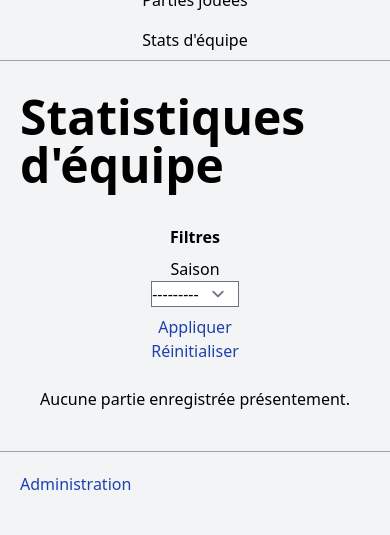
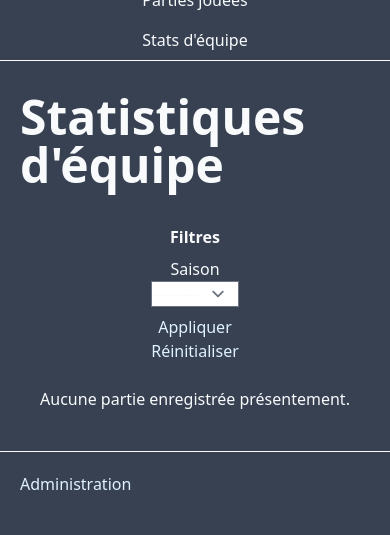
Before and after one commit to gjorando/FCS, a Django app: page /team_stats in a window 390 px wide. Shown: the part 309-844 px from the top of the page. Run offline with Django 3.2, Linux system fonts and the light colour scheme; data that the repository does not hold is empty; style sheets or scripts are compiled from the project's sources; some libraries are stand-ins or nearby versions.

Commit message:
Dark theme

```diff
--- a/stats/admin.py
+++ b/stats/admin.py
@@ -12,6 +12,7 @@
 from .models import Game, PlayerStat, Teammate, Pokemon, Season
 from .utils import prefill_game, bulk_import
 
+admin.AdminSite.site_header = "Données du FCS"
 
 DEFAULT_PLAYERS = ["Jejy", "AliceCheshir", "Leutik", "Helizen", "Renn_Kane"]
 DEFAULT_POKEMONS = ["ZERAORA", "LUCARIO", "PIKACHU", "CRAMORANT", "SNORLAX"]
--- a/stats/templates/stats/base.html
+++ b/stats/templates/stats/base.html
@@ -11,8 +11,8 @@
         <link rel="shortcut icon" type="image/png" href="{% static 'stats/img/favicon.png' %}"/>
         {% block extra_head %}{% endblock %}
     </head>
-    <body class="bg-gray-100">
-        <div class="container mx-auto flex flex-col divide-y divide-gray-400">
+    <body>
+        <div class="container mx-auto flex flex-col divide-y divide-slate-50">
         <header class="flex flex-col justify-center items-center justify-content-center lg:flex-row gap-4 lg:gap-16">
             <a href="{% url 'games_list' %}"><img class="h-28" src="{% static 'stats/img/logo.svg' %}" alt="FC Saucisse"></a>
             <h1 class="text-center font-bold text-6xl self-center">Analyseur de jeu</h1>
--- a/stats/templates/stats/game_detail_base.html
+++ b/stats/templates/stats/game_detail_base.html
@@ -1,6 +1,6 @@
 {% load stats_extra %}
 
-<div class="flex flex-col lg:flex-row divide-y lg:divide-y-0 lg:divide-x divide-gray-400">
+<div class="flex flex-col lg:flex-row divide-y lg:divide-y-0 lg:divide-x divide-slate-50">
 {% for team in game.teams %}
     <div class="p-2 grid grid-cols-2 gap-2 justify-items-stretch">
         <span class="font-bold {{ forloop.counter0|yesno:'game-detail-opponent,game-detail-ally' }}">Joueur</span>
--- a/stats/templates/stats/integer_chart.html
+++ b/stats/templates/stats/integer_chart.html
@@ -7,7 +7,7 @@
     <script src="https://cdn.jsdelivr.net/npm/chartjs-adapter-date-fns@2.0.0/dist/chartjs-adapter-date-fns.bundle.min.js"></script>
 {% endblock %}
 
-<canvas id="{{ canvas_id }}"></canvas>
+<canvas id="{{ canvas_id }}" class="chartjs"></canvas>
 <script type="module">
     {# FIXME make locales work #}
     {#import * as fr from 'https://cdn.jsdelivr.net/npm/date-fns/locale/+esm';#}
--- a/stats/templates/stats/team_stats.html
+++ b/stats/templates/stats/team_stats.html
@@ -19,7 +19,7 @@
     <div class="p-5 flex flex-col gap- md:grid md:grid-cols-5 md:justify-items-center border-2">
         <span class="font-bold md:col-span-5">Taux par pokémon adverse</span>
         {% for stat in per_opponent_winrate%}
-            <span class="text-center {% if forloop.first %}text-green-700{% elif forloop.last %}text-red-700{% endif %}">{{ stat.pokemon|pokemon_display }} : {{ stat.winrate|floatformat:1 }}%<br>({{ stat.num_games }} partie{{ stat.num_games|pluralize }})</span>
+            <span class="text-center {% if forloop.first %}best-matchup{% elif forloop.last %}worst-matchup{% endif %}">{{ stat.pokemon|pokemon_display }} : {{ stat.winrate|floatformat:1 }}%<br>({{ stat.num_games }} partie{{ stat.num_games|pluralize }})</span>
         {% endfor %}
         <span class="text-center font-bold md:col-span-5">Global : {{ win_percentage|floatformat:1 }}%<br>({{ num_games }} partie{{ num_games|pluralize }})</span>
     </div>
--- a/stats/templates/stats/time_chart.html
+++ b/stats/templates/stats/time_chart.html
@@ -7,7 +7,7 @@
     <script src="https://cdn.jsdelivr.net/npm/chartjs-adapter-date-fns@2.0.0/dist/chartjs-adapter-date-fns.bundle.min.js"></script>
 {% endblock %}
 
-<canvas id="{{ canvas_id }}"></canvas>
+<canvas id="{{ canvas_id }}" class="chartjs"></canvas>
 <script type="module">
     {# FIXME make locales work #}
     {#import * as fr from 'https://cdn.jsdelivr.net/npm/date-fns/locale/+esm';#}
--- a/theme/static_src/src/styles.css
+++ b/theme/static_src/src/styles.css
@@ -3,6 +3,11 @@
 @tailwind utilities;
 
 /* GENERAL RULES */
+
+body
+{
+    @apply bg-gray-700 text-slate-50;
+}
 
 main, footer, header
 {
@@ -16,7 +21,7 @@
 
 nav > div > a
 {
-    @apply p-2 text-center md:self-stretch md:flex md:items-center hover:bg-gray-200;
+    @apply p-2 text-center md:self-stretch md:flex md:items-center hover:bg-slate-800;
 }
 
 main h1
@@ -36,7 +41,7 @@
 
 main a, footer a, .link-like
 {
-    @apply text-blue-800 hover:underline;
+    @apply text-sky-100 hover:underline;
 }
 
 pre
@@ -44,21 +49,45 @@
     @apply whitespace-pre-wrap;
 }
 
+/* FORMS */
+
+input, select
+{
+    @apply text-gray-700;
+}
+
 /* GAME_DETAIL_BASE SPECIAL RULES*/
 
 .game-detail-ally
 {
-    @apply text-green-800;
+    @apply text-green-100;
 }
 
 .game-detail-opponent
 {
-    @apply text-red-800;
+    @apply text-red-100;
 }
 
 .game-detail-mvp
 {
-    @apply bg-yellow-400 rounded-md;
+    @apply bg-amber-700 rounded-md p-1;
+}
+
+/* TEAM_STATS SPECIAL RULES */
+
+.best-matchup
+{
+    @apply text-green-100;
+}
+
+.worst-matchup
+{
+    @apply text-red-100;
+}
+
+.chartjs
+{
+    @apply bg-slate-100 p-1;
 }
 
 @layer components
```
Also changed, not shown: theme/static_src/package-lock.json.
